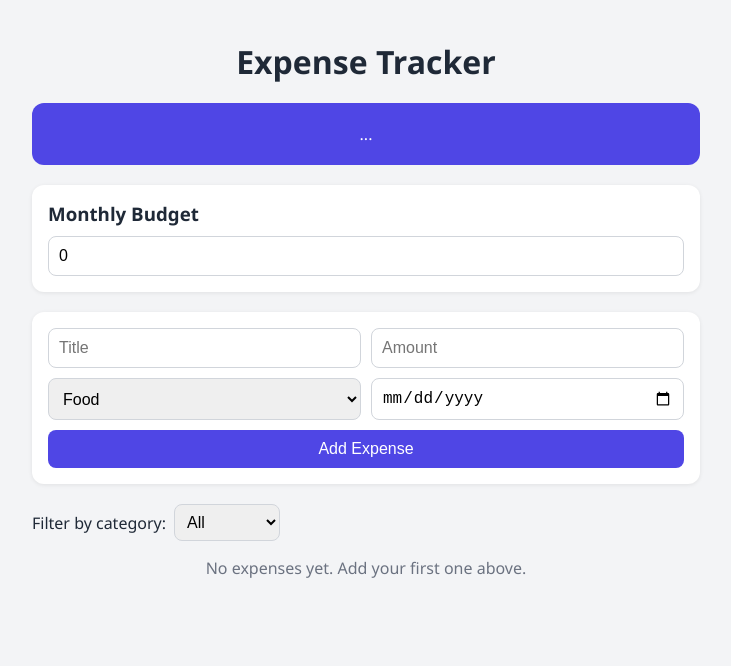
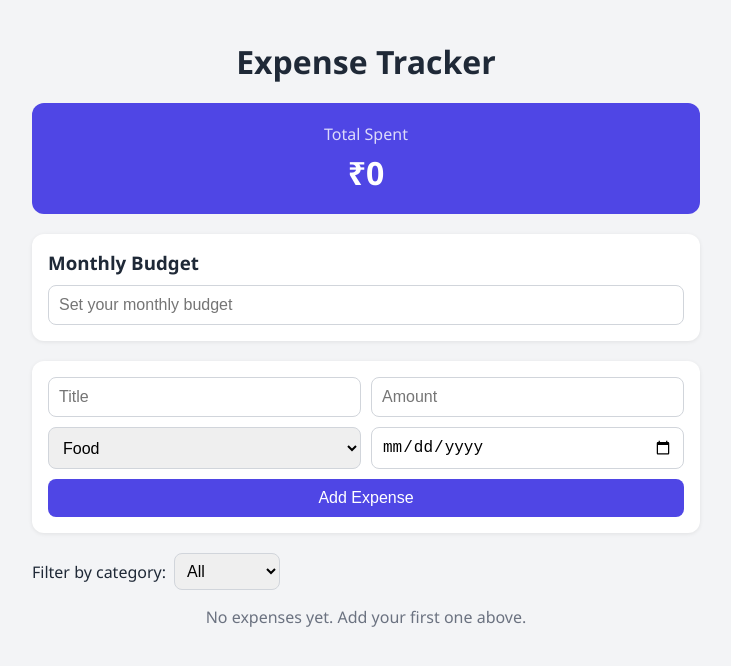
Before and after one commit to Sowjanyasbhat/Expense-Tracker, a React (Vite) app: page / in a window 1280 px wide. Shown: the top 666 px of the page, without its empty margins (274-1005 px from the left). Built offline with nearby package versions, Linux system fonts and the light colour scheme.

Commit message:
Fix total card and budget input bug

```diff
--- a/src/App.jsx
+++ b/src/App.jsx
@@ -45,9 +45,12 @@ const monthSpent = expenses
 return (
   <div className="container">
     <h1>Expense Tracker</h1>
-    <div className="total-card">...</div>
+<div className="total-card">
+  <p>{filter === "All" ? "Total Spent" : `Total Spent on ${filter}`}</p>
+  <h2>₹{total}</h2>
+</div>
 <Budget
-  budget={Number(budget)}
+  budget={budget}
   onBudgetChange={setBudget}
   spent={monthSpent}
 />
--- a/src/components/Budget.jsx
+++ b/src/components/Budget.jsx
@@ -1,7 +1,8 @@
 function Budget({ budget, onBudgetChange, spent }) {
-  const percent = budget > 0 ? Math.min((spent / budget) * 100, 100) : 0;
-  const isOver = budget > 0 && spent > budget;
-  const isNear = budget > 0 && !isOver && spent >= budget * 0.8;
+  const limit = Number(budget);
+  const percent = limit > 0 ? Math.min((spent / limit) * 100, 100) : 0;
+  const isOver = limit > 0 && spent > limit;
+  const isNear = limit > 0 && !isOver && spent >= limit * 0.8;
 
   return (
     <div className="budget-card">
@@ -13,7 +14,7 @@ function Budget({ budget, onBudgetChange, spent }) {
         onChange={(e) => onBudgetChange(e.target.value)}
       />
 
-      {budget > 0 && (
+      {limit > 0 && (
         <>
           <div className="progress">
             <div
@@ -22,11 +23,11 @@ function Budget({ budget, onBudgetChange, spent }) {
             />
           </div>
           <p className="budget-text">
-            ₹{spent} spent of ₹{budget}
+            ₹{spent} spent of ₹{limit}
           </p>
           {isOver && (
             <p className="warning">
-              You have exceeded your budget by ₹{spent - budget}!
+              You have exceeded your budget by ₹{spent - limit}!
             </p>
           )}
           {isNear && (
```
